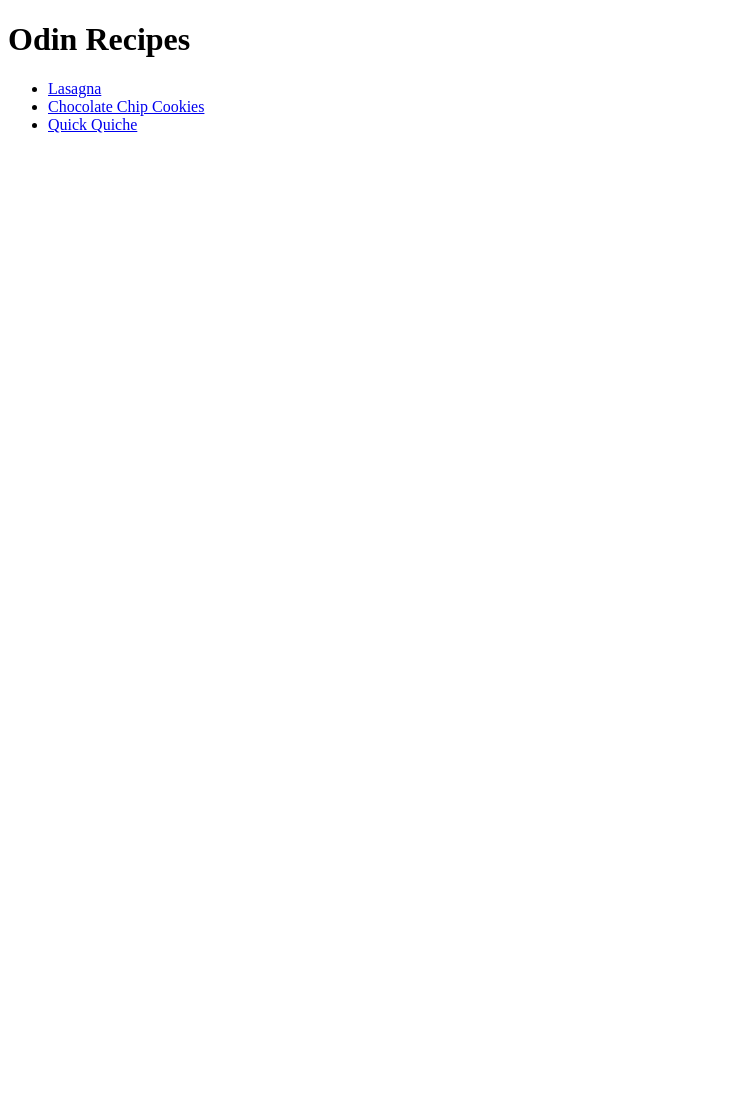
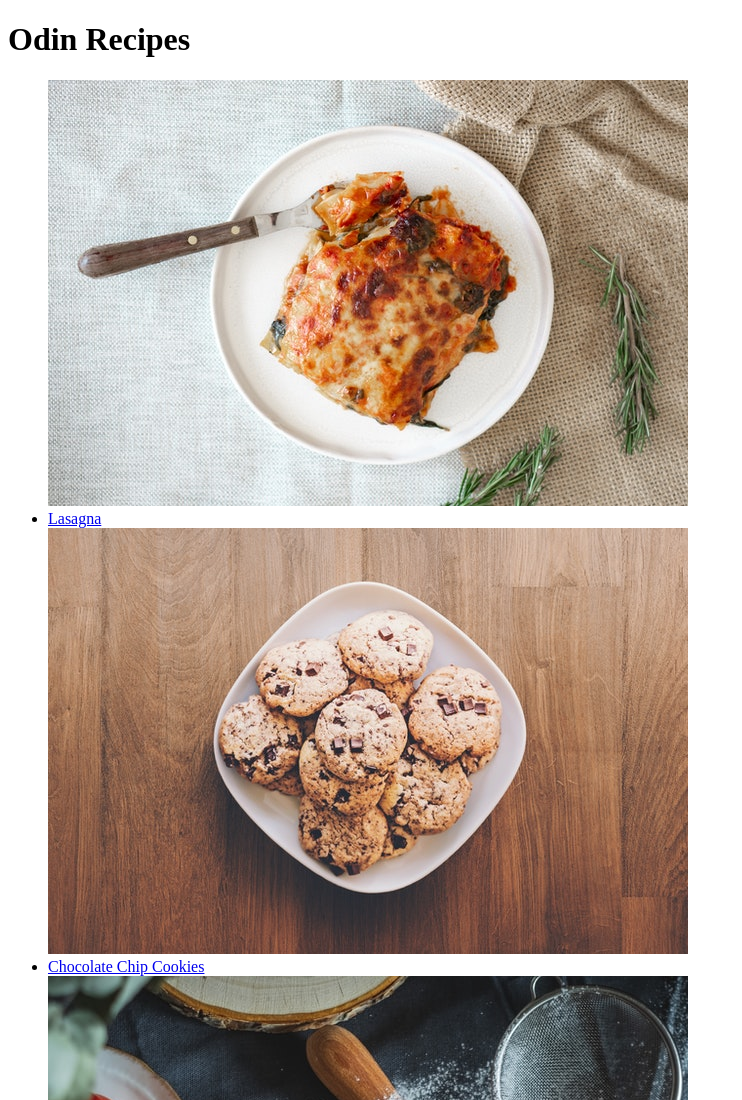
Before and after one commit to B-joyy/odin-recipes, a plain HTML site: page index.html in a window 1280 px wide. Shown: the top 1100 px of the page, without its empty margins (0-742 px from the left). Before the commit the page ends 800 px from the top, so only its background shows below. Drawn offline with Linux system fonts and the light colour scheme.

Commit message:
Added images in index page

```diff
--- a/index.html
+++ b/index.html
@@ -8,10 +8,36 @@
     </head>
     <body>
         <h1>Odin Recipes</h1>
-        <ul>
-            <li><a href="recipes/lasagna.html">Lasagna</a></li>
-            <li><a href="recipes/cookies.html">Chocolate Chip Cookies</a></li>
-            <li><a href="recipes/quiche.html">Quick Quiche</a></li>
-        </ul>
+        <div class="recipe-container">
+            <ul>
+                <div class="lasagna">
+                    <img
+                        src="images/lasagna-main.jpg"
+                        alt="Lasagna on white ceramic plate"
+                    />
+                    <li><a href="recipes/lasagna.html">Lasagna</a></li>
+                </div>
+
+                <div class="cookie">
+                    <img
+                        src="images/cookies-main.jpg"
+                        alt="Cookies on square white ceramic plate"
+                    />
+                    <li>
+                        <a href="recipes/cookies.html"
+                            >Chocolate Chip Cookies</a
+                        >
+                    </li>
+                </div>
+
+                <div class="quiche">
+                    <img
+                        src="images/quiche-main.jpg"
+                        alt="Quiche on brown wooden tray"
+                    />
+                    <li><a href="recipes/quiche.html">Quick Quiche</a></li>
+                </div>
+            </ul>
+        </div>
     </body>
 </html>
```
Also changed, not shown: images/cookies-main.jpg (added), images/lasagna-main.jpg (added), images/quiche-main.jpg (added).
